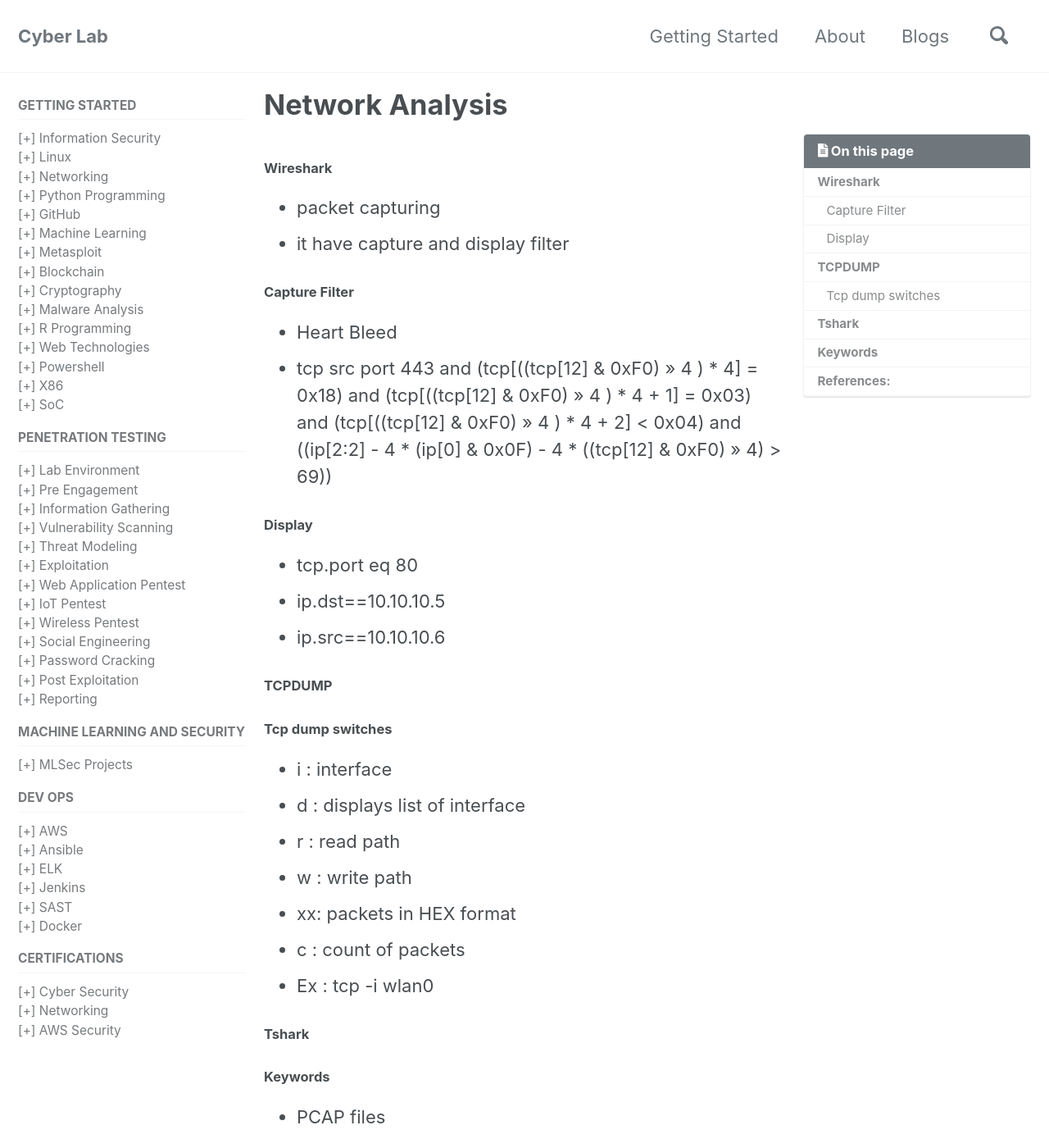
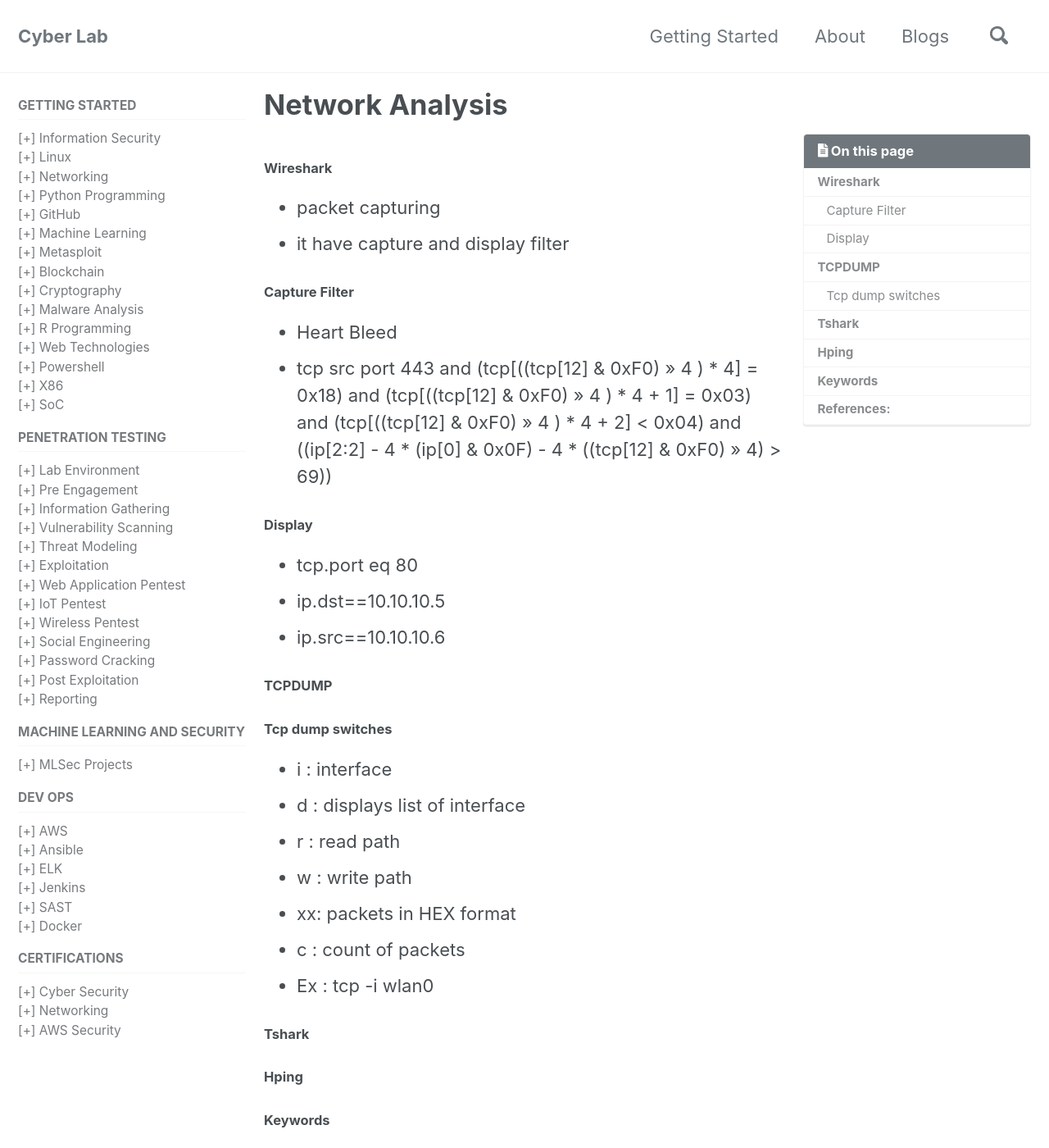
Before and after one commit to mohareti/cyberlab, a Jekyll site: the page built from _pentest/10_Network_Analysis.md, in a window 1280 px wide and 1400 px high. Shown: the whole window at 82% size. Built offline with Jekyll 4.4.1, drawn with Linux system fonts in a browser that asks for light colours; cached includes are drawn as plain includes; nearby versions of some CDN libraries.

Commit message:
Update 10_Network_Analysis.md

```diff
--- a/_pentest/10_Network_Analysis.md
+++ b/_pentest/10_Network_Analysis.md
@@ -29,6 +29,7 @@ toc: true
 - Ex : tcp -i wlan0
 
 #### Tshark
+#### Hping
 #### Keywords
 - PCAP files
 
```
